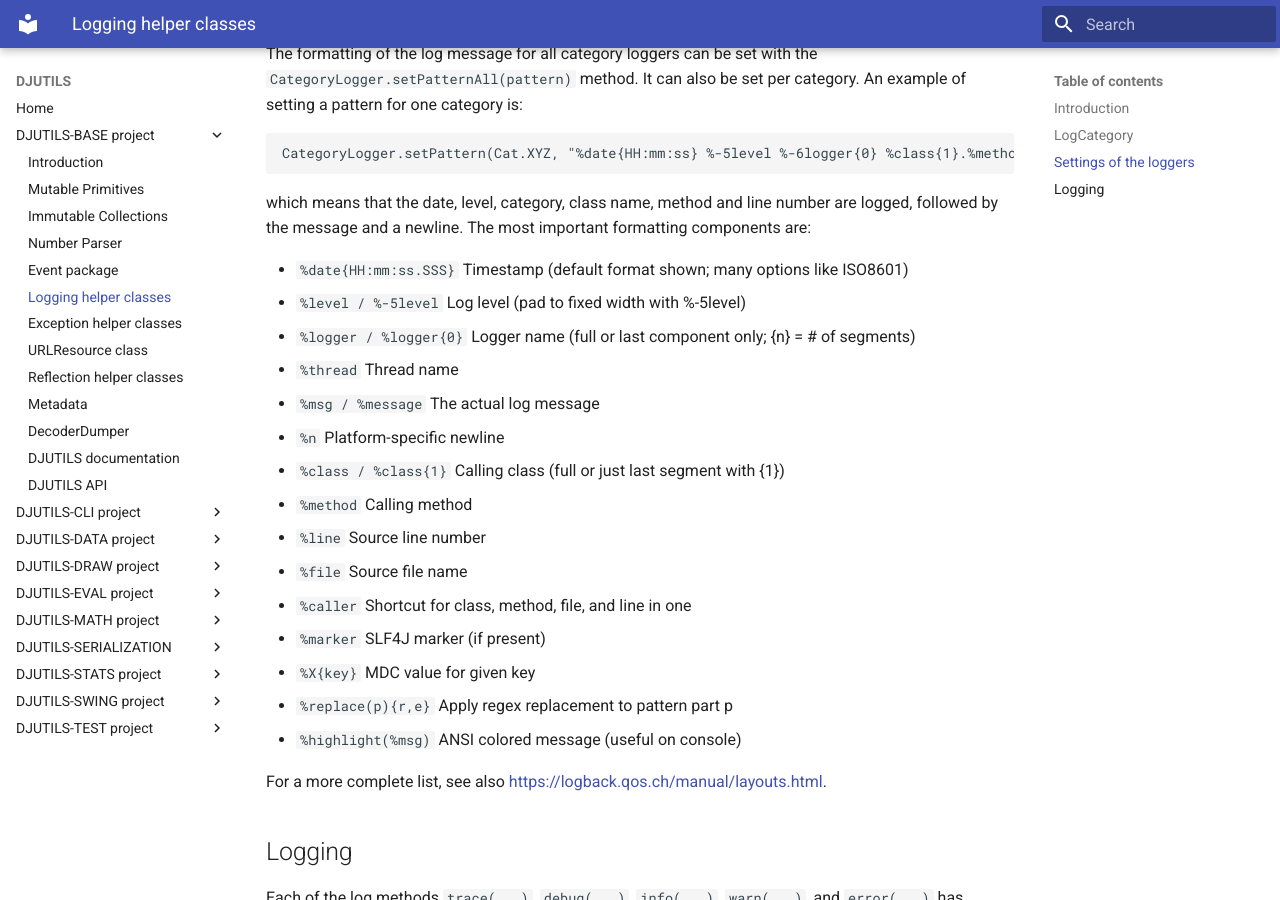
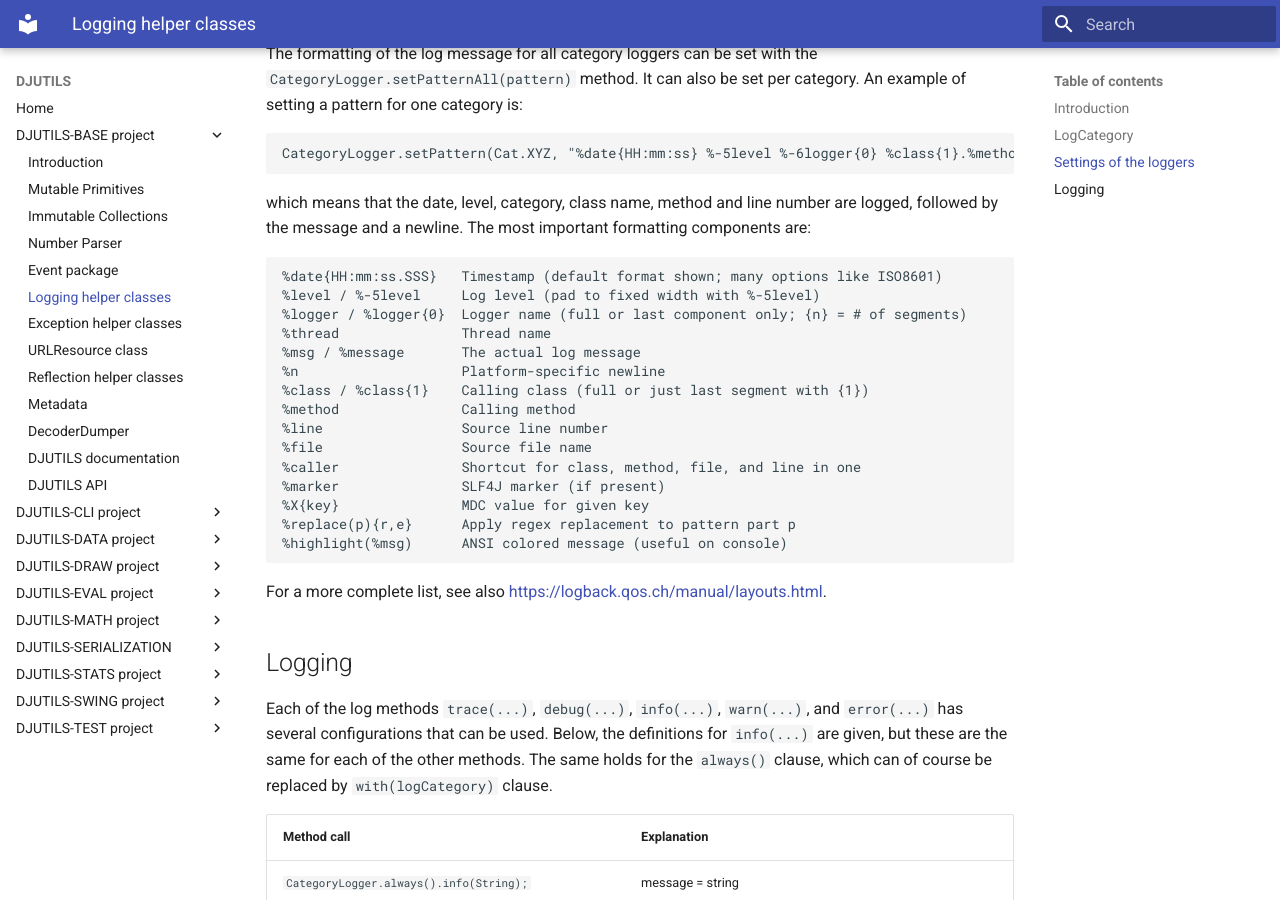
Before and after one commit to averbraeck/djutils-base, an MkDocs documentation site: the page built from docs/djutils/logging.md, in a window 1280 px wide and 900 px high, scrolled down 1479 px. Built offline with MkDocs 1.6.1 and Material for MkDocs 9.7.7, drawn with Linux system fonts in a browser that asks for light colours.

Commit message:
Issue #25. Update logging docs

````diff
--- a/docs/djutils/logging.md
+++ b/docs/djutils/logging.md
@@ -59,21 +59,23 @@ CategoryLogger.setPattern(Cat.XYZ, "%date{HH:mm:ss} %-5level %-6logger{0} %class
 
 which means that the date, level, category, class name, method and line number are logged, followed by the message and a newline. The most important formatting components are:
 
-* `%date{HH:mm:ss.SSS}   ` Timestamp (default format shown; many options like ISO8601)
-* `%level / %-5level     ` Log level (pad to fixed width with %-5level)
-* `%logger / %logger{0}  ` Logger name (full or last component only; {n} = # of segments)
-* `%thread               ` Thread name
-* `%msg / %message       ` The actual log message
-* `%n                    ` Platform-specific newline
-* `%class / %class{1}    ` Calling class (full or just last segment with {1})
-* `%method               ` Calling method
-* `%line                 ` Source line number
-* `%file                 ` Source file name
-* `%caller               ` Shortcut for class, method, file, and line in one
-* `%marker               ` SLF4J marker (if present)
-* `%X{key}               ` MDC value for given key
-* `%replace(p){r,e}      ` Apply regex replacement to pattern part p
-* `%highlight(%msg)      ` ANSI colored message (useful on console)
+```
+%date{HH:mm:ss.SSS}   Timestamp (default format shown; many options like ISO8601)
+%level / %-5level     Log level (pad to fixed width with %-5level)
+%logger / %logger{0}  Logger name (full or last component only; {n} = # of segments)
+%thread               Thread name
+%msg / %message       The actual log message
+%n                    Platform-specific newline
+%class / %class{1}    Calling class (full or just last segment with {1})
+%method               Calling method
+%line                 Source line number
+%file                 Source file name
+%caller               Shortcut for class, method, file, and line in one
+%marker               SLF4J marker (if present)
+%X{key}               MDC value for given key
+%replace(p){r,e}      Apply regex replacement to pattern part p
+%highlight(%msg)      ANSI colored message (useful on console)
+```
 
 For a more complete list, see also [https://logback.qos.ch/manual/layouts.html](https://logback.qos.ch/manual/layouts.html).
 
````
